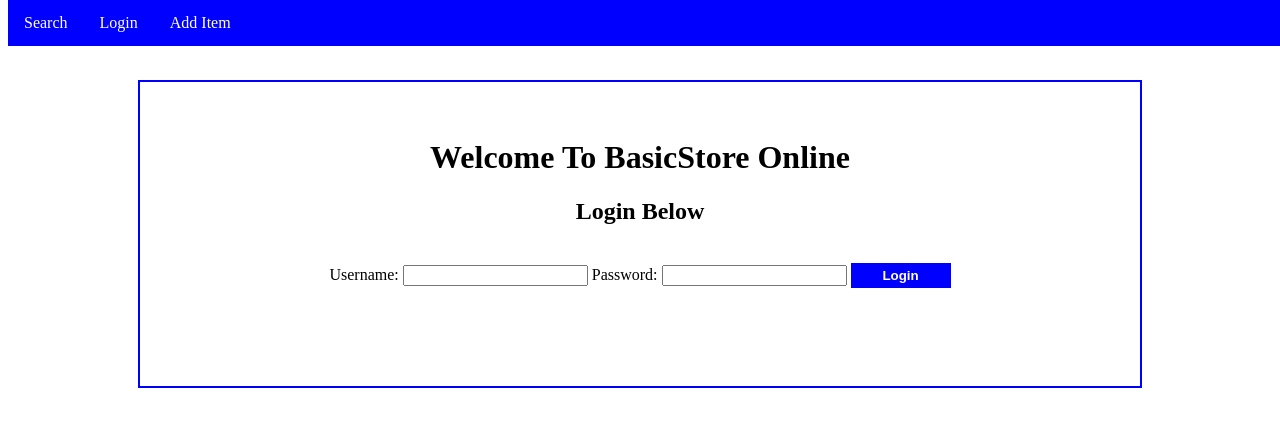
After one commit to JasonHinds13/hackable, a Flask app: page /login in a window 1280 px wide. The commit adds this page. Shown: the top 427 px of the page. Run offline with Flask 2, Linux system fonts and the light colour scheme; some libraries are stand-ins or nearby versions.

Commit message:
Now Vulnerable to login bypass

```diff
--- a/main.py
+++ b/main.py
@@ -8,9 +8,27 @@ app.database = "sample.db"
 def index():
     return render_template('index.html')
 
+@app.route('/login')
+def login():
+    return render_template('login.html')
+
 @app.route('/restock')
 def restock():
     return render_template('restock.html')
+
+#API routes
+@app.route('/api/v1.0/storeLoginAPI/', methods=['POST'])
+def loginAPI():
+    if request.method == 'POST':
+        uname,pword = (request.json['username'],request.json['password'])
+        g.db = connect_db()
+        cur = g.db.execute("SELECT * FROM employees WHERE username = '%s' AND password = '%s'" %(uname, pword))
+        if cur.fetchone():
+            result = {'status': 'success'}
+        else:
+            result = {'status': 'fail'}
+        g.db.close()
+        return jsonify(result)
 
 #API routes
 @app.route('/api/v1.0/storeAPI', methods=['GET', 'POST'])
--- a/static/script.js
+++ b/static/script.js
@@ -1,4 +1,29 @@
 //Using our API
+
+function login(){
+    var uname = document.getElementById("uname").value;
+    var passw = document.getElementById("passw").value;
+
+    var dat = {'username':uname, 'password':passw};
+
+    $.ajax('/api/v1.0/storeLoginAPI/',{
+        method: 'POST',
+        data: JSON.stringify(dat),
+        dataType: "json",
+        contentType: "application/json",
+    }).done(function(res){
+
+      if (res['status'] == 'success'){
+        $("#stat").html('<b>Successful Login<b>');
+      }
+      else{
+        $("#stat").html('<b>Login Failed</b>');
+      }
+
+    }).fail(function(err){
+        $("#stat").html(err);
+    });
+}
 
 function search(){
     var item = document.getElementById("searchItem").value;
--- a/templates/base.html
+++ b/templates/base.html
@@ -11,6 +11,7 @@
         <div id="navbar">
             <ul>
                 <li><a id="home" href="/">Search</a></li>
+                <li><a id="login" href="/login">Login</a></li>
                 <li><a id="add" href="/restock">Add Item</a></li>
             </ul>
         </div>
--- /dev/null
+++ b/templates/login.html
@@ -0,0 +1,25 @@
+{% extends 'base.html' %}
+
+{% block title %}Login To Store{% endblock %}
+
+{% block content %}
+
+<div id="content">
+
+<br><br>
+
+<h1>Welcome To BasicStore Online</h1>
+<h2>Login Below</h2><br>
+
+<form action="?" method="POST" onsubmit="login();return false;">
+	Username: <input type="text" id="uname" value=""/>
+  Password: <input type="password" id="passw" value=""/>
+	<input class="button" type="submit" value="Login" />
+</form>
+
+<br><br>
+
+<p id="stat"></p>
+
+</div>
+{% endblock %}
```
Also changed, not shown: 1 other file.
